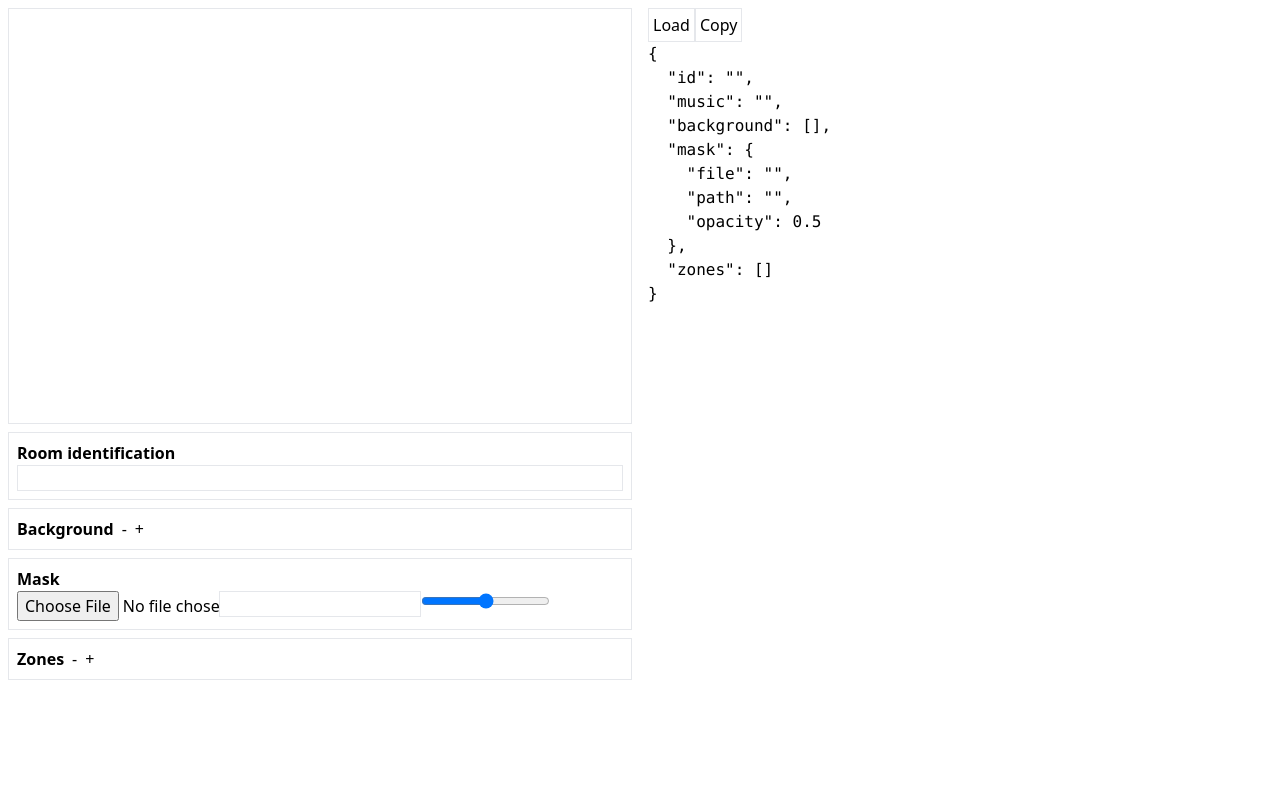
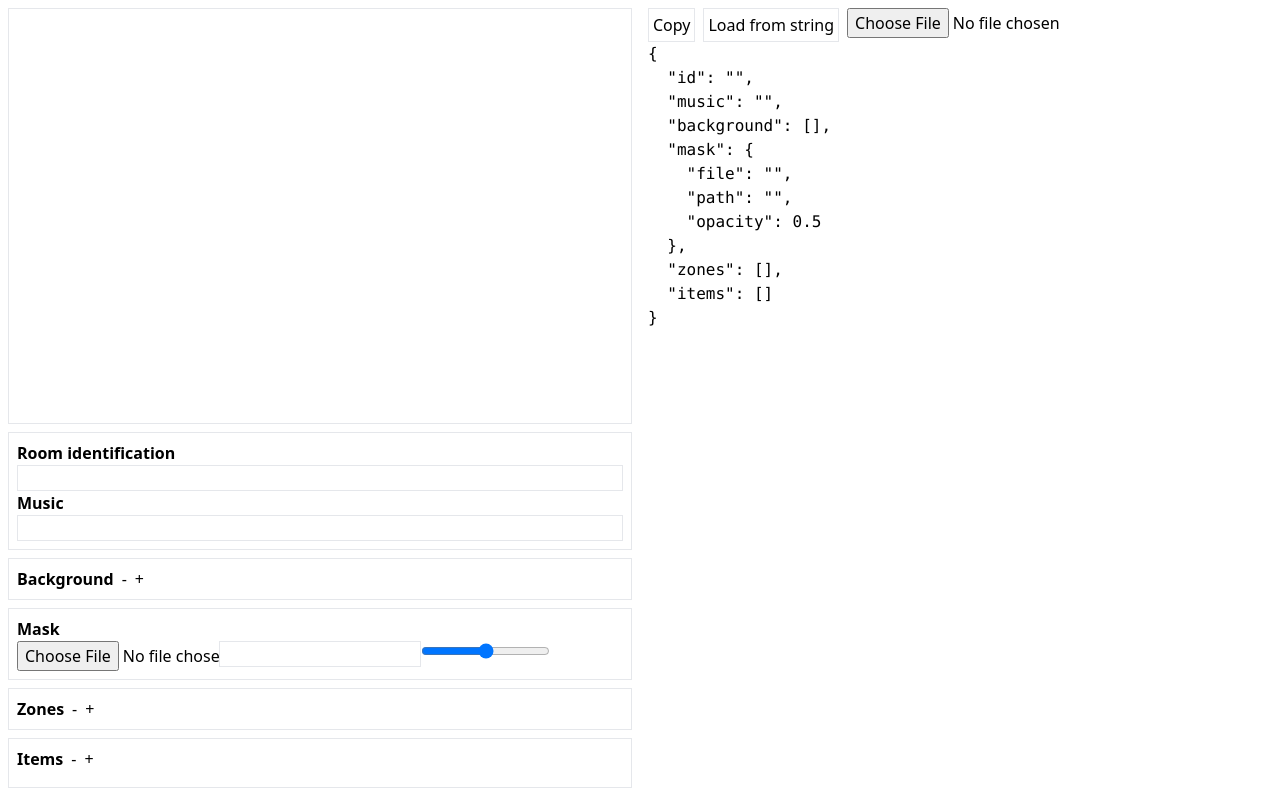
Before and after one commit to viktorsec/spongia-23, a Vue app in the folder editor/: page / in a window 1280 px wide. Built offline with nearby package versions, Linux system fonts and the light colour scheme.

Commit message:
add editor items

```diff
--- a/editor/src/components/EditRoom.vue
+++ b/editor/src/components/EditRoom.vue
@@ -2,12 +2,22 @@
   <main class="flex">
     <div class="w-1/2 p-2">
       <div class="border relative aspect-[3/2] mb-2">
+        <div title="backgrounds">
           <img
             v-for="(background, i) in room.background"
             :key="i"
             :src="`/assets/${background.path}`"
             class="absolute"
           >
+        </div>
+        <div title="items">
+          <img
+            v-for="(item, i) in room.items"
+            :key="i"
+            :src="`/assets/${item.path}`"
+            class="absolute"
+          >
+        </div>
         <img
           :src="room.mask.file"
           :style="{
@@ -19,6 +29,13 @@
 
       <div class="border p-2 mb-2">
         <h2 class="font-bold">Room identification</h2>
+        <input
+          type="text"
+          class="w-full border"
+          :value="room.id"
+          @input="room.id = slugify($event.target.value)"
+        >
+        <h2 class="font-bold">Music</h2>
         <input
           type="text"
           class="w-full border"
@@ -111,15 +128,29 @@
                 <div
                   v-for="(action, j) in zone.actions"
                   :key="j"
-                  class="flex gap-2"
+                  class="border p-2 flex flex-col gap-2"
                 >
+                  <div class="flex gap-2">
+                    <div>Trigger:</div>
                     <input type="text" class="border w-full" v-model="action.trigger" placeholder="trigger">
-                  <input type="text" class="border w-full" v-model="action.say" placeholder="say">
-                  <input type="text" class="border w-full" v-model="action.itemAdd" placeholder="itemAdd">
-                  <input type="text" class="border w-full" v-model="action.itemRemove" placeholder="itemRemove">
-                  <input type="text" class="border w-full" v-model="action.flagAdd" placeholder="flagAdd">
-                  <input type="text" class="border w-full" v-model="action.flagRemove" placeholder="flagRemove">
-                  <input type="text" class="border w-full" v-model="action.move" placeholder="move">
+                    <button @click="action.trigger = '__FALLBACK__'" class="border">fallback</button>
+                  </div>
+                  <div class="flex gap-2">
+                    <div>Require:</div>
+                    <input type="text" class="border w-full" v-model="action.require.items" placeholder="items">
+                    <input type="text" class="border w-full" v-model="action.require.flags" placeholder="flags">
+                  </div>
+                  <div class="flex gap-2">
+                    <div>Do:</div>
+                    <input type="text" class="border w-full" v-model="action.do.say" placeholder="say">
+                    <input type="text" class="border w-full" v-model="action.do.itemAdd" placeholder="itemAdd">
+                    <input type="text" class="border w-full" v-model="action.do.itemRemove" placeholder="itemRemove">
+                    <input type="text" class="border w-full" v-model="action.do.flagAdd" placeholder="flagAdd">
+                    <input type="text" class="border w-full" v-model="action.do.flagRemove" placeholder="flagRemove">
+                    <input type="text" class="border w-full" v-model="action.do.move" placeholder="move">
+                  </div>
+                  <div class="flex gap-2">
+                    <input type="text" class="border w-full" v-model="action.soundEffect" placeholder="soundEffect">
                   </div>
                 </div>
               </div>
@@ -128,9 +159,33 @@
         </div>
       </div>
 
+      <div class="border p-2 mb-2">
+        <header class="flex gap-2 mb-2">
+          <h2 class="font-bold">Items</h2>
+          <button @click="itemHandler.remove()">-</button>
+          <button @click="itemHandler.add()">+</button>
+        </header>
+
+        <div class="flex flex-col gap-2">
+          <div
+            v-for="(item, i) in room.items"
+            :key="i"
+            class="flex gap-2"
+          >
+            <input type="text" :value="item.id" @input="item.id = slugify($event.target.value)" placeholder="id" class="flex-1 border">
+            <input type="text" v-model="item.path" placeholder="path" class="flex-1 border">
+          </div>
+        </div>
+      </div>
+    </div>
+
     <div class="w-1/2 p-2 overflow-scroll">
-      <button class="p-1 border" @click="load()">Load</button>
+      <div class="flex gap-2">
         <button class="p-1 border" @click="copy()">Copy</button>
+        <button class="p-1 border" @click="loadString()">Load from string</button>
+        <input type="file" @change="loadFile($event.target.files)" accept=".json">
+      </div>
+
       <pre
         v-text="room"
       />
@@ -144,6 +199,10 @@ import slugify from '@/util/slugify';
 
 import InputSelect from '@/components/InputSelect.vue';
 
+const removeLast = (arr) => {
+  arr.splice(arr.length - 1, 1);
+};
+
 const backgroundHandler = {
   generate: () => ({
     file: '',
@@ -153,7 +212,7 @@ const backgroundHandler = {
     room.background.push(this.generate());
   },
   remove() {
-    room.background.splice(room.background.length - 1, 1);
+    removeLast(room.background);
   },
   setFile: (files, i) => {
     const file = files[0];
@@ -197,7 +256,7 @@ const maskHandler = {
 const zoneHandler = {
   generateAction: () => ({
     trigger: '',
-    requirements: {
+    require: {
       items: '',
       flags: '',
     },
@@ -227,7 +286,7 @@ const zoneHandler = {
     room.zones.push(this.generate());
   },
   remove() {
-    room.zones.splice(room.zones.length - 1, 1);
+    removeLast(room.zones);
   },
   addAction(i) {
     room.zones[i].actions.push(this.generateAction());
@@ -241,13 +300,46 @@ const zoneHandler = {
   ],
 };
 
-const load = () => {
-  const payload = prompt('Input JSON');
+const itemHandler = {
+  generate: () => ({
+    id: '',
+    path: '',
+  }),
+  add() {
+    room.items.push(this.generate());
+  },
+  remove() {
+    removeLast(room.items);
+  },
+};
+
+const setRoom = (payload) => {
   if (payload) {
     const payloadParsed = JSON.parse(payload);
     Object.assign(room, payloadParsed);
   }
 };
+
+const loadString = () => {
+  const payload = prompt('Input JSON');
+  setRoom(payload);
+};
+
+const loadFile = (files) => {
+  const file = files[0];
+  const reader = new FileReader();
+  reader.addEventListener(
+    'load',
+    () => {
+      setRoom(reader.result);
+    },
+    false,
+  );
+
+  if (file) {
+    reader.readAsText(file);
+  }
+}
 
 const copy = async () => {
   await navigator.clipboard.writeText(JSON.stringify(room));
--- a/editor/src/util/roomState.js
+++ b/editor/src/util/roomState.js
@@ -10,6 +10,7 @@ const room = reactive({
     opacity: 0.5,
   },
   zones: [],
+  items: [],
 });
 
 export default room;
```
Also changed, not shown: editor/public/assets/apples.png (added), editor/public/assets/bottle.png (added). Lines whose indentation alone changed are shown as unchanged.
